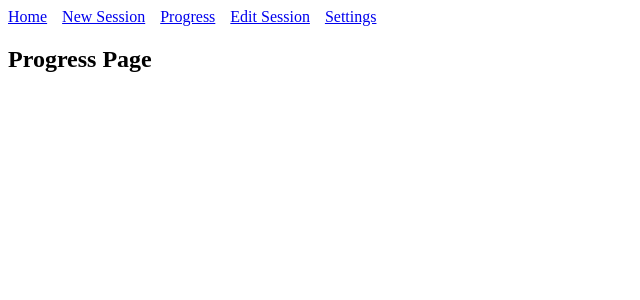
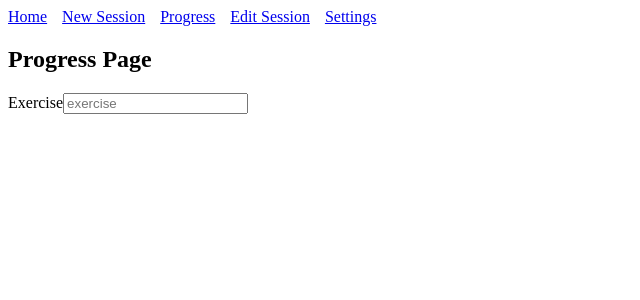
Before and after one commit to jamieab98/WorkoutTrackerPro, a React (Vite) app: page /progress in a window 1280 px wide. Shown: the top 300 px of the page, without its empty margins (0-640 px from the left). Built offline with nearby package versions, Linux system fonts and the light colour scheme; no server answers.

Commit message:
Made it so the Progress page fetches data from the workout API and stores the data inside of workoutData

```diff
--- a/src/Components/Progress.jsx
+++ b/src/Components/Progress.jsx
@@ -1,5 +1,19 @@
 import NavigationBar from "./NavigationBar"
+import { useEffect, useState } from "react"
+
 function Progress(){
+    const workoutsAPI = `https://6924d26482b59600d7217be2.mockapi.io/jamieab98workouts`
+    const [searchedExercise, setSearchedExercise] = useState("")
+    const [workoutData, setWorkoutData] = useState([])
+
+    useEffect(()=>{
+        fetch(workoutsAPI)
+        .then(response=>response.json())
+        .then((data)=>{
+            setWorkoutData(data)
+            console.log(data)
+        })
+    }, [])
 
     //ToDo: Make it so the user can search by a specific exercise and it'll display all of those workouts in chronological order
 
@@ -7,6 +21,10 @@ function Progress(){
         <>
             <NavigationBar/>
             <h2>Progress Page</h2>
+            <form>
+                <label htmlFor="exercise">Exercise</label>
+                <input type="text" placeholder="exercise" value={searchedExercise} id="exercise" onChange={(e)=>setSearchedExercise(e.target.value)}/>
+            </form>
         </>
     )
 }
```
